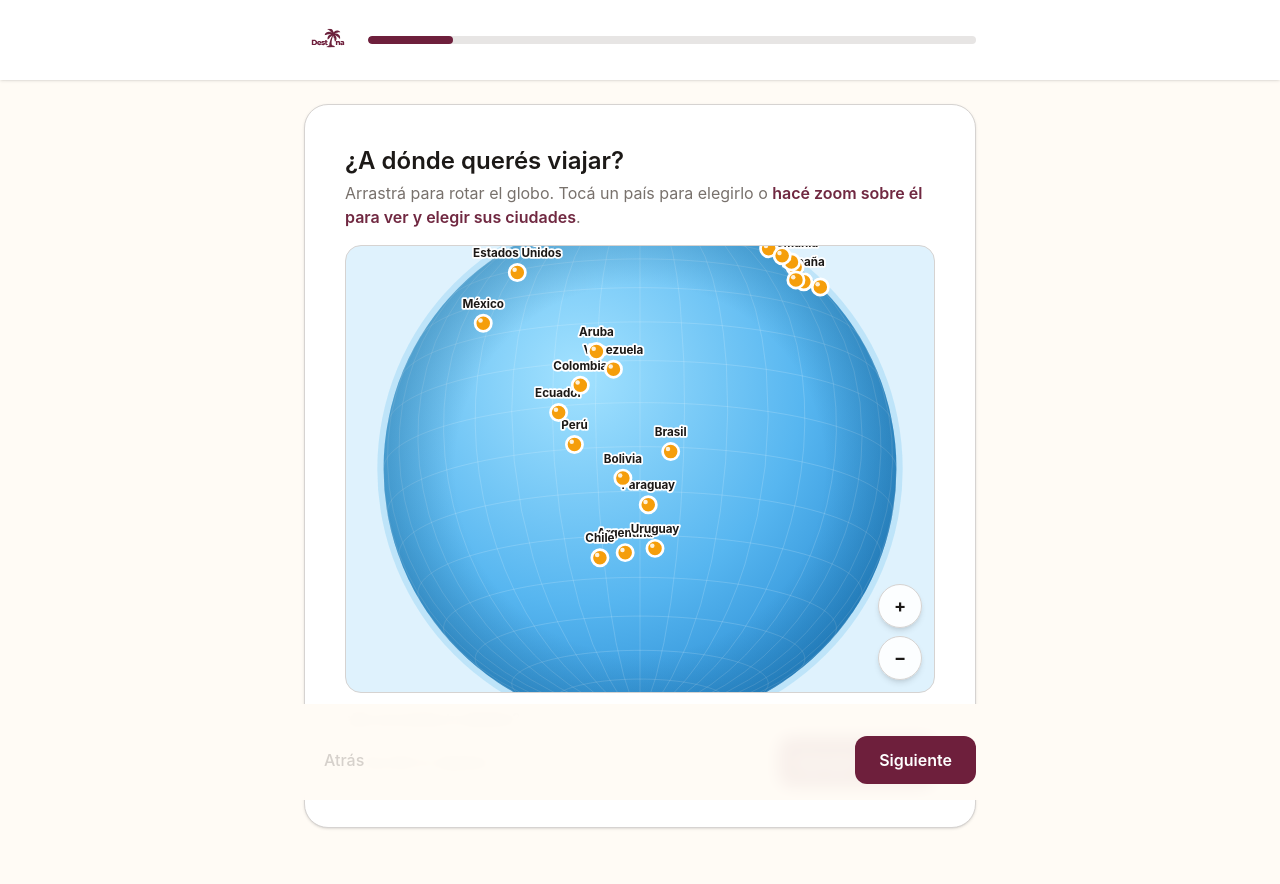
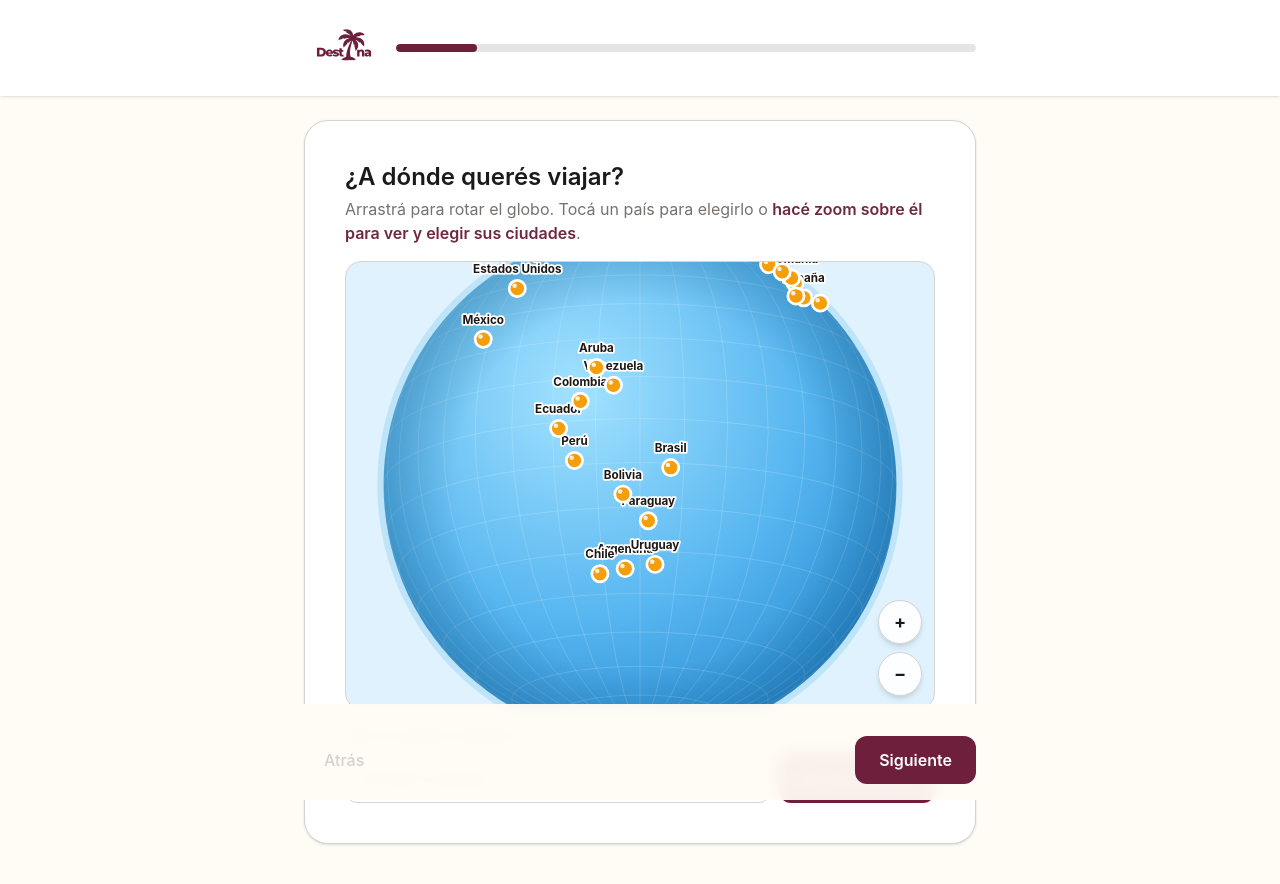
Before and after one commit to EmilioGalimberti/formDestina, a React (Vite) app: page / in a window 1280 px wide. Shown: the top 884 px of the page. Built offline with nearby package versions, Linux system fonts and the light colour scheme; the HTML template or start-up script is replaced by a standard one; what world-atlas would draw is missing.

Commit message:
Ajustar tamaño del logo en header manteniendo header compacto

```diff
--- a/src/features/wizard/Wizard.tsx
+++ b/src/features/wizard/Wizard.tsx
@@ -27,12 +27,12 @@ export function Wizard() {
 
   return (
     <div className="flex min-h-svh flex-col">
-      <header className="sticky top-0 z-10 bg-white px-4 py-2 shadow-sm md:px-6 md:py-4">
-        <div className="mx-auto flex w-full max-w-2xl items-center gap-3 md:gap-4">
+      <header className="sticky top-0 z-10 bg-white px-4 py-1 shadow-sm md:px-6 md:py-2">
+        <div className="mx-auto flex w-full max-w-2xl items-center gap-2 md:gap-3">
           <img
             src="/images/logo.svg"
             alt="Destina"
-            className="h-10 w-auto shrink-0 object-contain md:h-12"
+            className="h-16 w-auto shrink-0 object-contain md:h-20"
           />
           <div className="flex-1">
             <WizardProgress progress={progress} />
```
Also changed, not shown: 1 other file (tests, documents, lock files or other folders).
